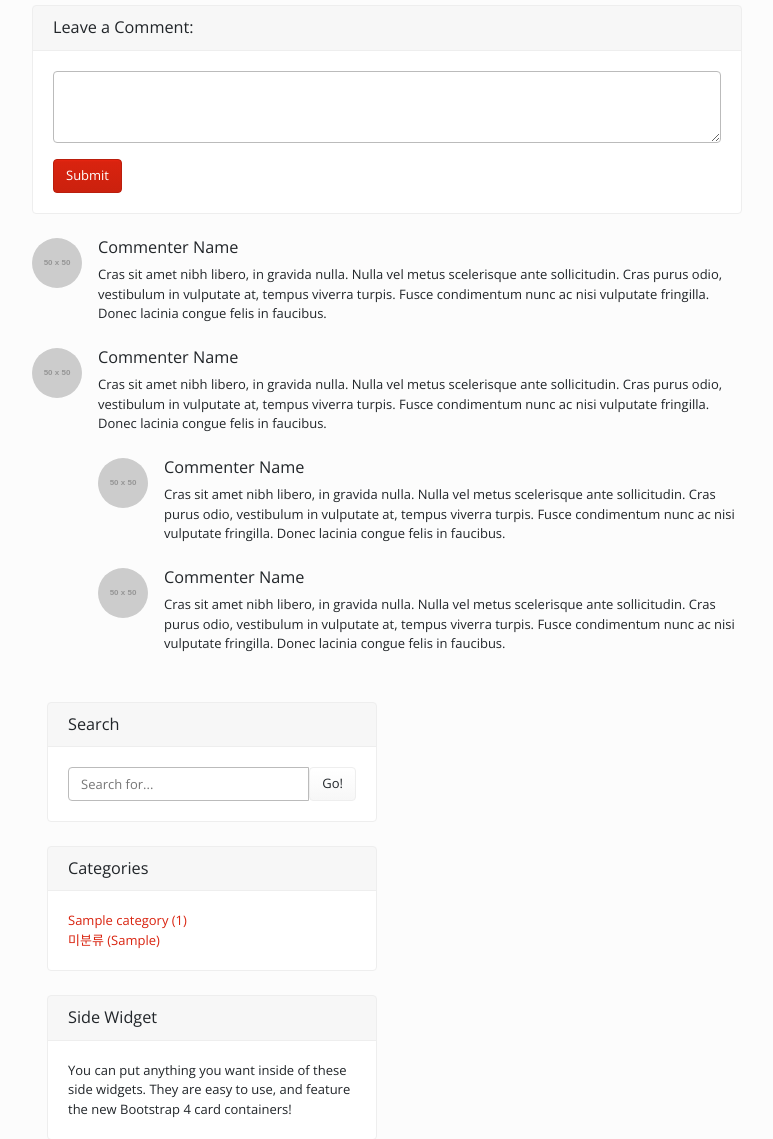
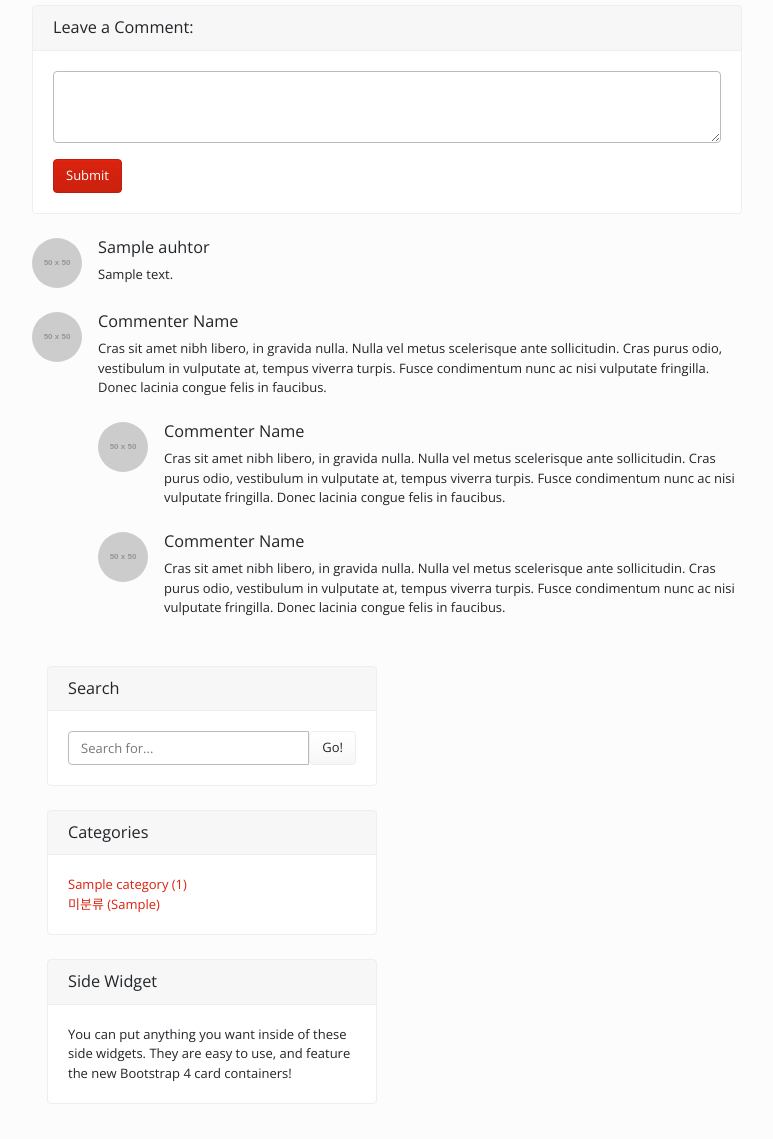
Before and after one commit to nosangho/Django_test, a Django app: template blog/templates/blog/post_detail.html in a window 1280 px wide. Shown: the part 783-1922 px from the top of the page, without its empty margins (68-841 px from the left). Run offline with Django 3.2, Linux system fonts and the light colour scheme; the template is opened without the code that fills it: most values are stand-ins (such as "Sample title", 1, 10 or a date in 2020); some libraries are stand-ins or nearby versions.

Commit message:
comment on post detail page

```diff
--- a/blog/admin.py
+++ b/blog/admin.py
@@ -1,6 +1,6 @@
 from django.contrib import admin
 from markdownx.admin import MarkdownxModelAdmin
-from .models import Post, Category, Tag
+from .models import Post, Category, Tag, Comment
 
 class CategoryAdmin(admin.ModelAdmin):
     prepopulated_fields = {'slug': ('name', )}
@@ -13,3 +13,4 @@ class TagAdmin(admin.ModelAdmin):
 admin.site.register(Post, MarkdownxModelAdmin)
 admin.site.register(Category, CategoryAdmin)
 admin.site.register(Tag, TagAdmin)
+admin.site.register(Comment)
--- a/blog/models.py
+++ b/blog/models.py
@@ -53,5 +53,8 @@ class Post(models.Model):
 
 class Comment(models.Model):
     post = models.ForeignKey(Post, on_delete=models.CASCADE)
-    test = MarkdownxField()
+    text = MarkdownxField()
     author = models.ForeignKey(User, on_delete=models.CASCADE)
+
+    def get_markdown_content(self):
+        return markdown(self.text)
--- a/blog/templates/blog/post_detail.html
+++ b/blog/templates/blog/post_detail.html
@@ -67,18 +67,19 @@
         </div>
     </div>
 
-    <!-- Single Comment -->
-    <div class="media mb-4">
-        <img class="d-flex mr-3 rounded-circle" src="http://placehold.it/50x50" alt="">
-        <div class="media-body">
-            <h5 class="mt-0">Commenter Name</h5>
-            Cras sit amet nibh libero, in gravida nulla. Nulla vel metus scelerisque ante
-            sollicitudin. Cras purus odio, vestibulum in vulputate at, tempus viverra
-            turpis. Fusce condimentum nunc ac nisi vulputate fringilla. Donec lacinia congue
-            felis in faucibus.
+
+    <div id="comment-list">
+        <!-- Single Comment -->
+        {% for comment in object.comment_set.all %}
+        <div class="media mb-4">
+            <img class="d-flex mr-3 rounded-circle" src="http://placehold.it/50x50" alt="">
+            <div class="media-body">
+                <h5 class="mt-0">{{ comment.auhtor }}</h5>
+                {{ comment.get_markdown_content |safe }}
+            </div>
         </div>
+        {% endfor %}
     </div>
-
     <!-- Comment with nested comments -->
     <div class="media mb-4">
         <img class="d-flex mr-3 rounded-circle" src="http://placehold.it/50x50" alt="">
```
